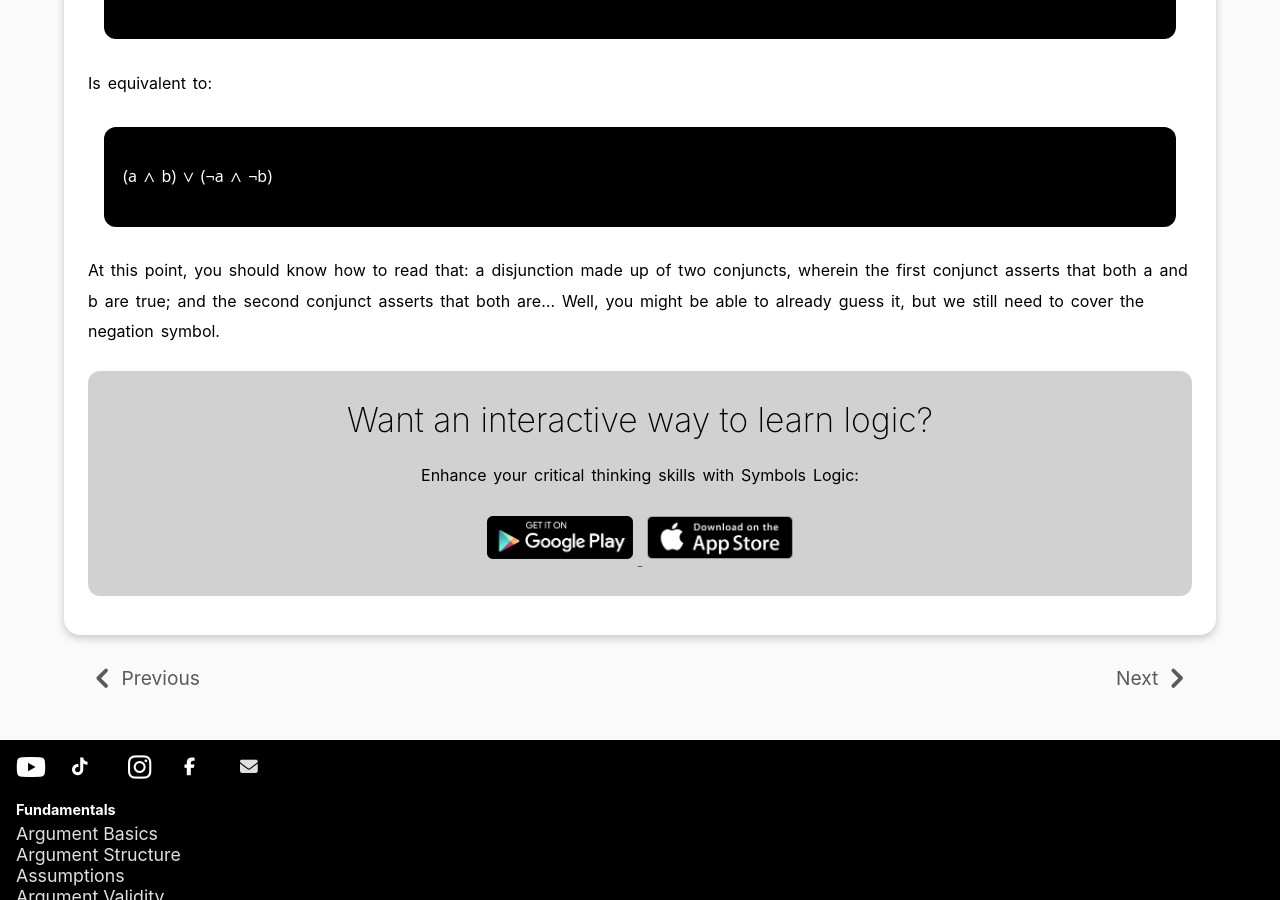
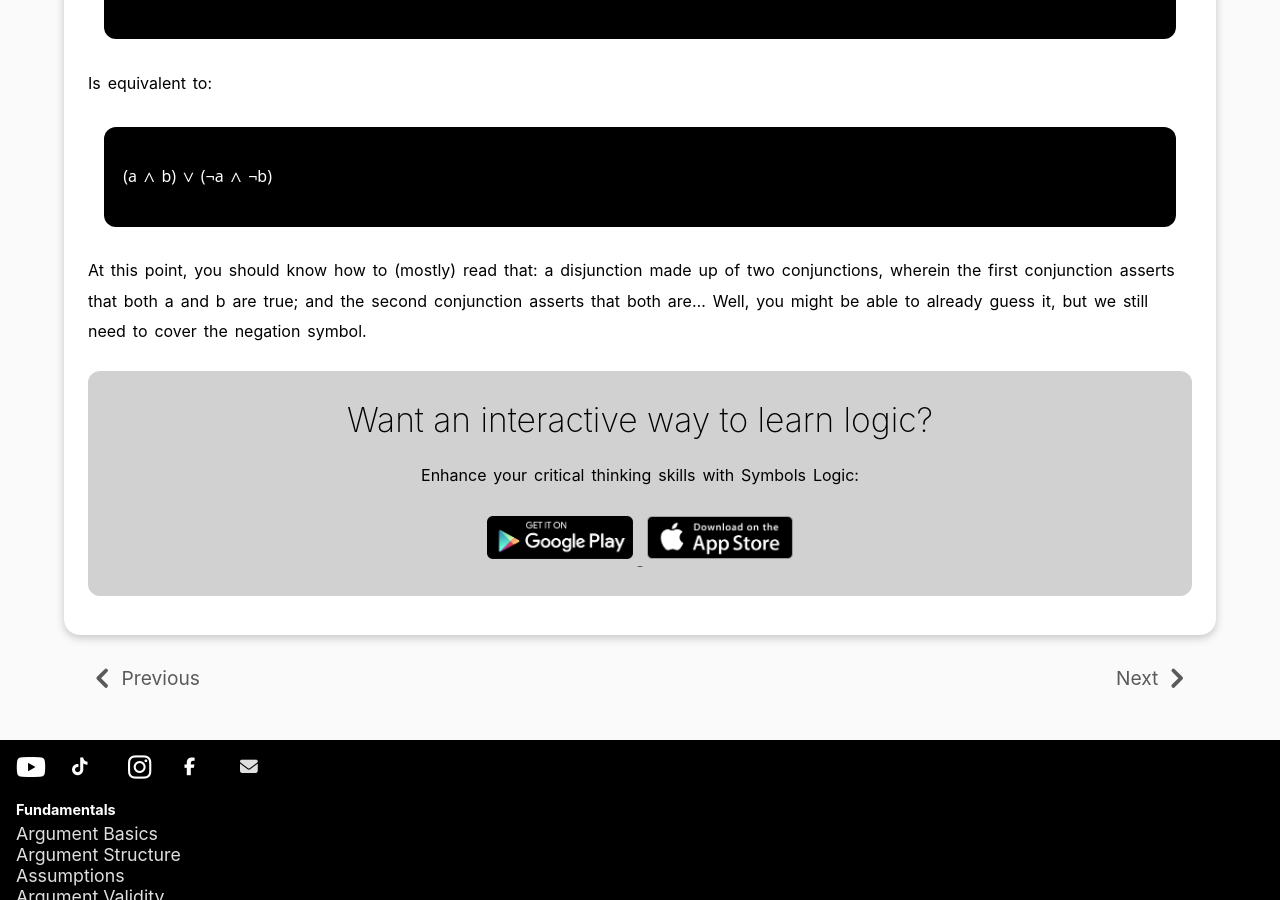
Before and after one commit to symbolslogic/symbolslogic.github.io, a Jekyll site: the page built from lessons/biconditional.md, in a window 1280 px wide and 900 px high, scrolled down 1288 px. Built offline with Jekyll 4.4.1, drawn with Linux system fonts in a browser that asks for light colours; nearby versions of some CDN libraries.

Commit message:
fix typo in biconditional lesson

```diff
--- a/lessons/biconditional.md
+++ b/lessons/biconditional.md
@@ -37,4 +37,4 @@ Is equivalent to:
 
 > (a ∧ b) ∨ (¬a ∧ ¬b)
 
-At this point, you should know how to read that: a disjunction made up of two conjuncts, wherein the first conjunct asserts that both `a` and `b` are true; and the second conjunct asserts that both are... Well, you might be able to already guess it, but we still need to cover the negation symbol.
+At this point, you should know how to (mostly) read that: a disjunction made up of two conjunctions, wherein the first conjunction asserts that both `a` and `b` are true; and the second conjunction asserts that both are... Well, you might be able to already guess it, but we still need to cover the negation symbol.
```
